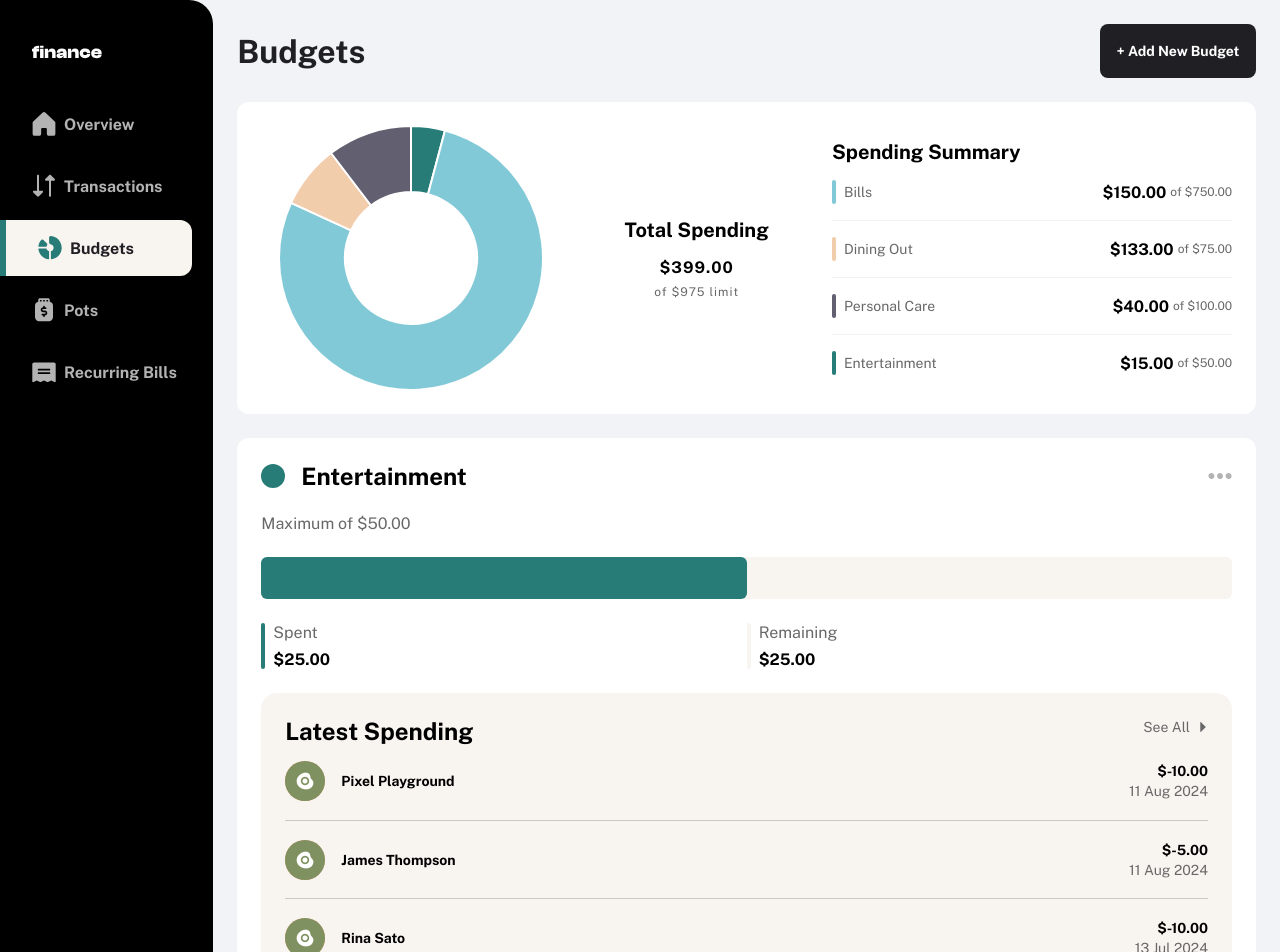
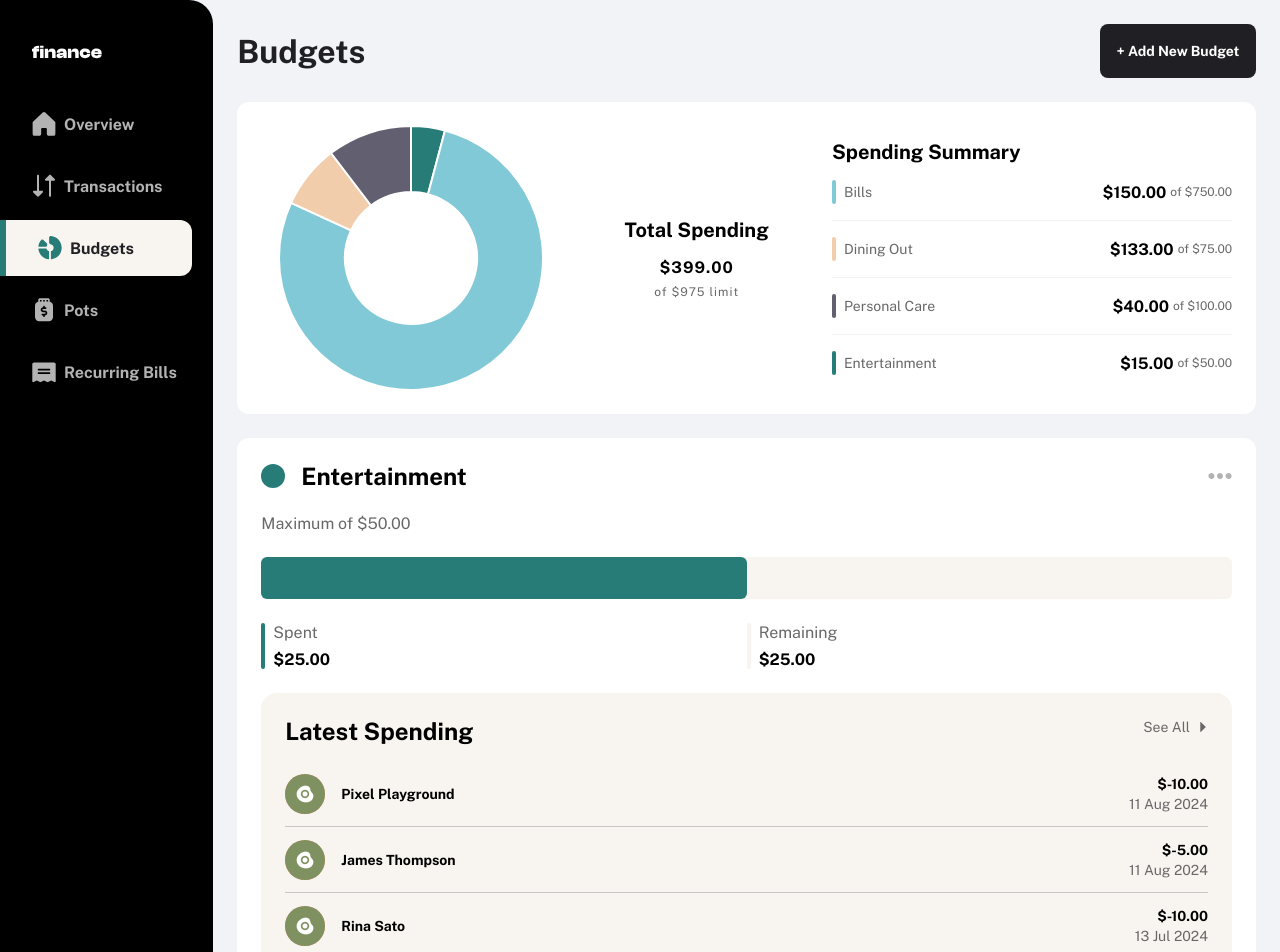
Before and after one commit to kwe92/personal-finance-app, a React (Create React App) app: page /home/Budgets in a window 1280 px wide. Shown: the top 952 px of the page. Built offline with nearby package versions, Linux system fonts and the light colour scheme.

Commit message:
refact: changed the spacing of the latest spending list tile when there is less than three elements

```diff
--- a/src/features/budget/components/css/latest_spending_card.css
+++ b/src/features/budget/components/css/latest_spending_card.css
@@ -12,7 +12,6 @@
     display: flex;
     flex-direction: column;
     flex: 1;
-    justify-content: space-between;
 }
 
 @media(max-width:600px){
--- a/src/features/budget/components/css/latest_spending_list_tile.css
+++ b/src/features/budget/components/css/latest_spending_list_tile.css
@@ -3,6 +3,7 @@
     align-items: center;
     justify-content: space-between;
     width: 100%;
+    flex:1;
 }
 
 .latest-spending-list-tile-main #left-side {
```
